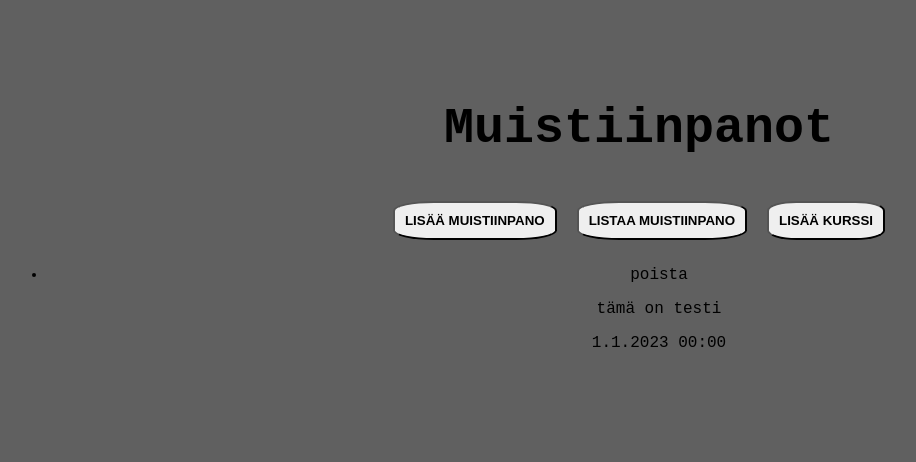
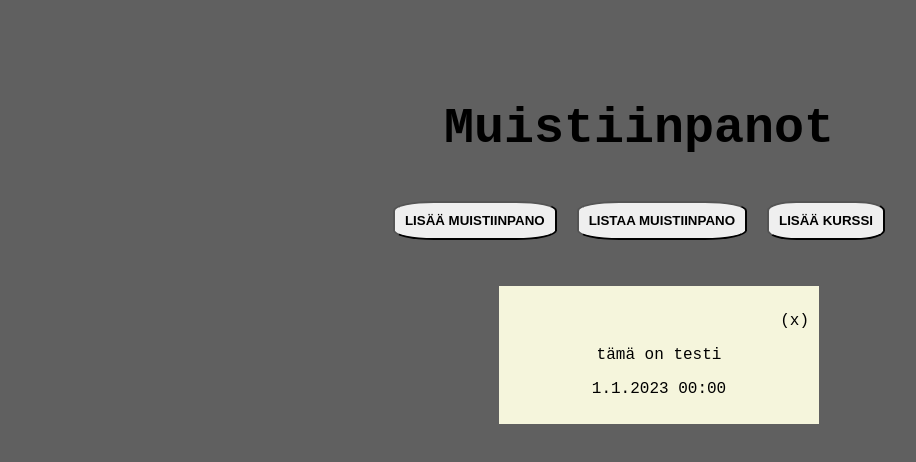
Before and after one commit to tuulianni/frontend-loppuharkka, a React (Vite) app: page / in a window 1280 px wide. Both pictures are taken after a click on the button "LISTAA MUISTIINPANO". Shown: the top 462 px of the page, without its empty margins (1-917 px from the left). Built offline with nearby package versions, Linux system fonts and the light colour scheme.

Commit message:
list is working! maybe

```diff
--- a/src/components/addnotes.jsx
+++ b/src/components/addnotes.jsx
@@ -3,18 +3,19 @@ import { useState } from "react";
 const AddNotes = ( { notes, setNotes }) => {
 
 	const [text, setText] = useState('')
+	const [pvm, setPvm] = useState('')
 
 		const handleClick = () => {
 			console.log("tallenna painettu", text);
 
-			const date = new Date();
+			let d = JSON.stringify(new Date());
+			setPvm(d)
+			console.log("pvm: " + pvm + " | date: " + d)
 
-			let new_note = { note: text, date: date }
+			let new_note = { note: text, date: pvm }
 			console.log(new_note)
-			setNotes([...notes, new_note])
-			setNotes('')
 
-			return notes;
+			return setNotes([...notes, new_note])
 
 		}
 
@@ -36,6 +37,7 @@ const AddNotes = ( { notes, setNotes }) => {
 			<br />
 			<button onClick={handleClick}>Tallenna</button>
 		</div>
+
 	)
 	}
 
--- a/src/components/list.jsx
+++ b/src/components/list.jsx
@@ -1,14 +1,19 @@
 const List = ( {text, date} ) => {
+
+	const handleClick = () => {
+		console.log("poista klikattu")
+
+
+	}
 	return (
 		<li>
 			<div>
 			<p
 				role="button"
 				tabIndex={0}
-				className="delete-button"
-				onKeyDown={() => console.log("key down")}
-				onClick={() => console.log("click")}
-			>poista</p>
+				id="delete"
+				onClick={{handleClick}}
+			>(x)</p>
 
 			<p>{text}</p>
 			<p>{date}</p>
--- a/src/index.css
+++ b/src/index.css
@@ -28,3 +28,28 @@ select {
 #dropdown {
 	margin: 20px;
 }
+
+li {
+
+	background-color: #f5f5dc;
+	width: 300px;
+	padding: 10px;
+	margin: 20px;
+
+	list-style-type: none;
+
+}
+
+#results {
+
+  display: flex;
+  justify-content: center;
+
+}
+
+#delete {
+
+	text-align: right;
+	border-color: black;
+	border-width: 1px;
+}
```
Also changed, not shown: 1 other file (tests, documents, lock files or other folders).
